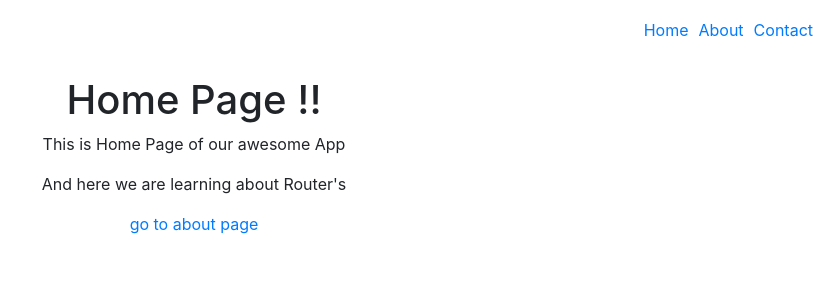
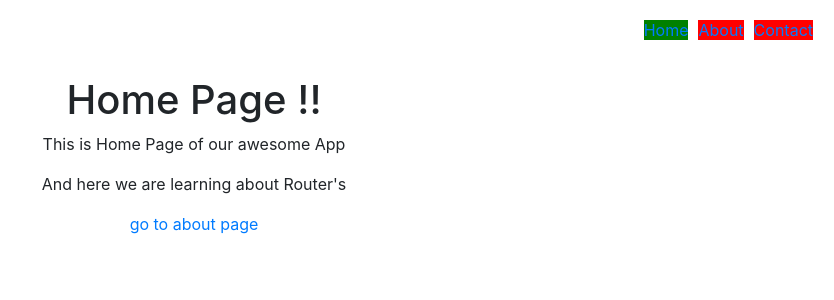
Before and after one commit to pranjali1210/React, a JavaScript app: page /home in a window 1280 px wide. Shown: the top 300 px of the page, without its empty margins (446-1280 px from the left). Built offline with nearby package versions, Linux system fonts and the light colour scheme; the HTML template or start-up script is replaced by a standard one.

Commit message:
Active Link in ReactJS

```diff
--- a/src/App.css
+++ b/src/App.css
@@ -30,12 +30,13 @@ span{
   justify-content: right;
 }
 .navbarLink:hover{
-  color: red;
-  background-color: pink;
-
-
+  color: black;
 
 }
+/*.navbar .active{
+  color: skyblue;
+  background-color: palevioletred;
+}*/
 @media (prefers-reduced-motion: no-preference) {
   .App-logo {
     animation: App-logo-spin infinite 20s linear;
@@ -54,7 +55,7 @@ span{
 }
 
 .App-link {
-  color: #61dafb;
+  color:purple;
 }
 
 @keyframes App-logo-spin {
--- a/src/component/NavBar.js
+++ b/src/component/NavBar.js
@@ -6,9 +6,15 @@ function NavBar()
         <ul className='navbar'>
             {/*<li></li>
             //<li><Link to="/home">Home</Link></li> */}
-            <li><NavLink className="navbarLink" to="/home">Home</NavLink></li>
-            <li><NavLink className="navbarLink" to="/about">About</NavLink></li>
-            <li><NavLink className="navbarLink" to="/contact">Contact</NavLink></li>
+            <li><NavLink
+            style={({isActive})=>{return {backgroundColor: isActive ?'green':'red'}}}
+            className="navbarLink" to="/home">Home</NavLink></li>
+            <li><NavLink
+            style={({isActive})=>{return {backgroundColor: isActive ?'green':'red'}}}
+            className="navbarLink" to="/about">About</NavLink></li>
+            <li><NavLink
+            style={({isActive})=>{return {backgroundColor: isActive ?'green':'red'}}}
+            className="navbarLink" to="/contact">Contact</NavLink></li>
 
         </ul>
         </div>
```
